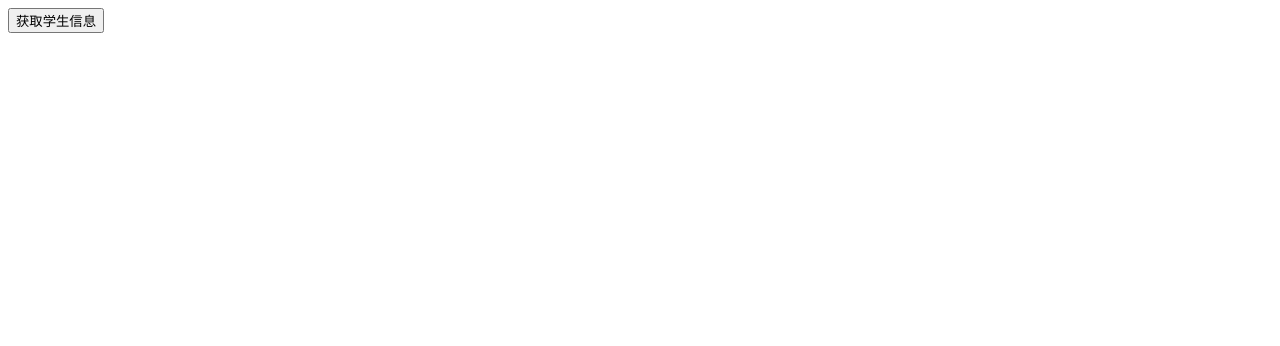
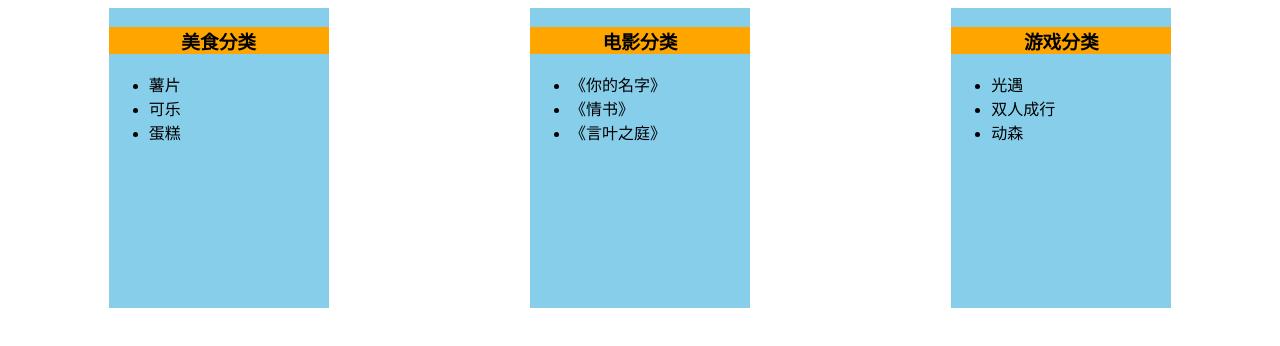
Before and after one commit to minsaccount/TodoList, a Vue app: page / in a window 1280 px wide. Shown: the top 346 px of the page. Built offline with nearby package versions, Linux system fonts and the light colour scheme.

Commit message:
添加插槽

```diff
--- a/src/App.vue
+++ b/src/App.vue
@@ -1,24 +1,30 @@
 <template>
   <div id="app">
-    <button @click="getStudents">获取学生信息</button>
+    <CategoryCard title="美食" :items="food" />
+    <CategoryCard title="电影" :items="film" />
+    <CategoryCard title="游戏" :items="game" />
   </div>
 </template>
 
 <script>
-import axios from "axios";
+import CategoryCard from "./components/CategoryCard";
 export default {
   name: "App",
-  methods: {
-    getStudents() {
-      axios.get("http://localhost:8080/api/students").then(
-        (response) => {
-          console.log("请求成功了", response.data);
-        },
-        (error) => {
-          console.log("请求失败了", error.message);
-        }
-      );
-    },
+  components: {
+    CategoryCard,
+  },
+  data() {
+    return {
+      food: ["薯片", "可乐", "蛋糕"],
+      film: ["《你的名字》", "《情书》", "《言叶之庭》"],
+      game: ["光遇", "双人成行", "动森"],
+    };
   },
 };
 </script>
+<style>
+#app {
+  display: flex;
+  justify-content: space-around;
+}
+</style>
--- /dev/null
+++ b/src/components/CategoryCard.vue
@@ -0,0 +1,30 @@
+<template>
+  <div class="category">
+    <h3>{{ title }}分类</h3>
+    <ul>
+      <li v-for="(item, index) in items" :key="index">{{ item }}</li>
+    </ul>
+  </div>
+</template>
+
+<script>
+export default {
+  name: "CategoryCard",
+  props: ["title", "items"],
+  data() {
+    return {};
+  },
+};
+</script>
+
+<style>
+.category {
+  width: 220px;
+  height: 300px;
+  background-color: skyblue;
+}
+h3 {
+  text-align: center;
+  background-color: orange;
+}
+</style>
--- a/src/components/SchoolInfo.vue
+++ b/src/components/SchoolInfo.vue
@@ -1,7 +1,6 @@
 <template>
   <div class="school">
     <h3>学校名称：{{ name }}</h3>
-
   </div>
 </template>
 
@@ -12,7 +11,6 @@ export default {
       name: "Nanjing Normal University",
     };
   },
-
 };
 </script>
 
```
